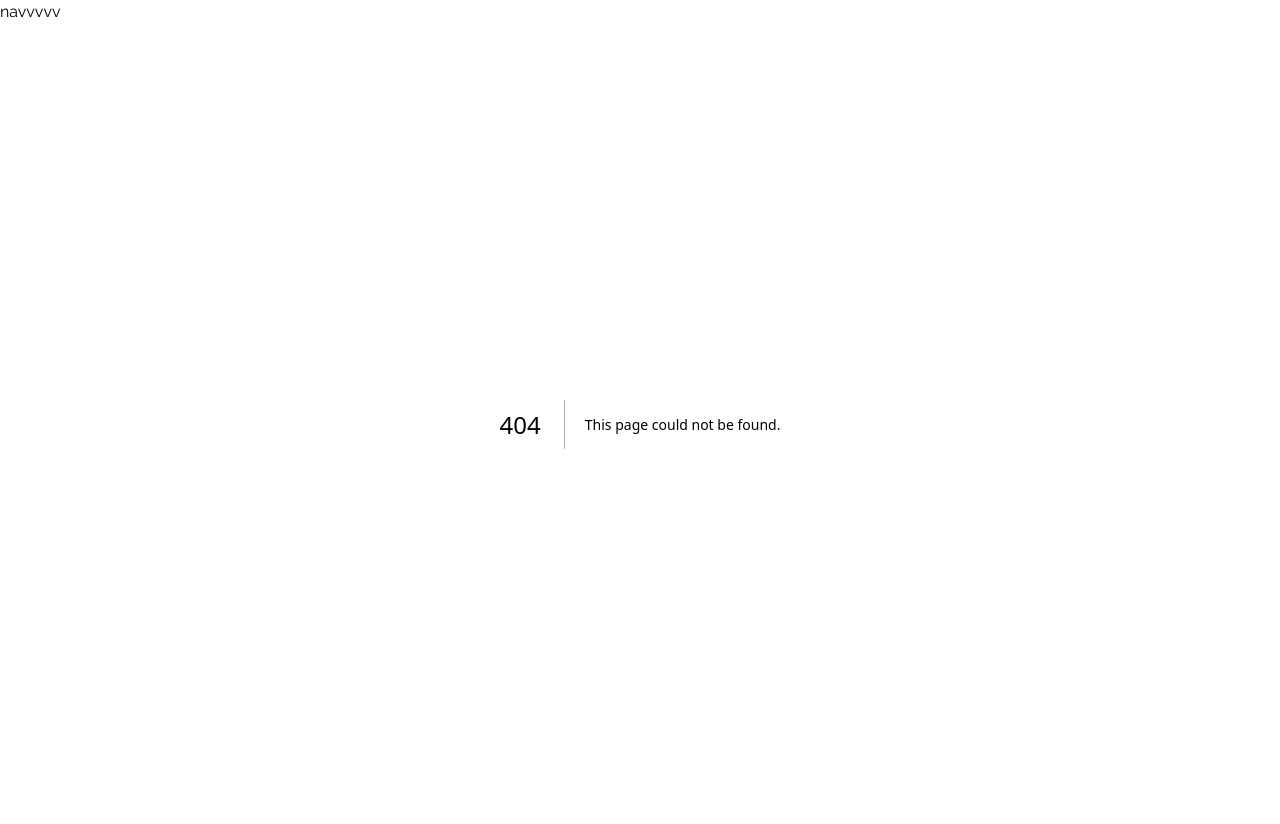
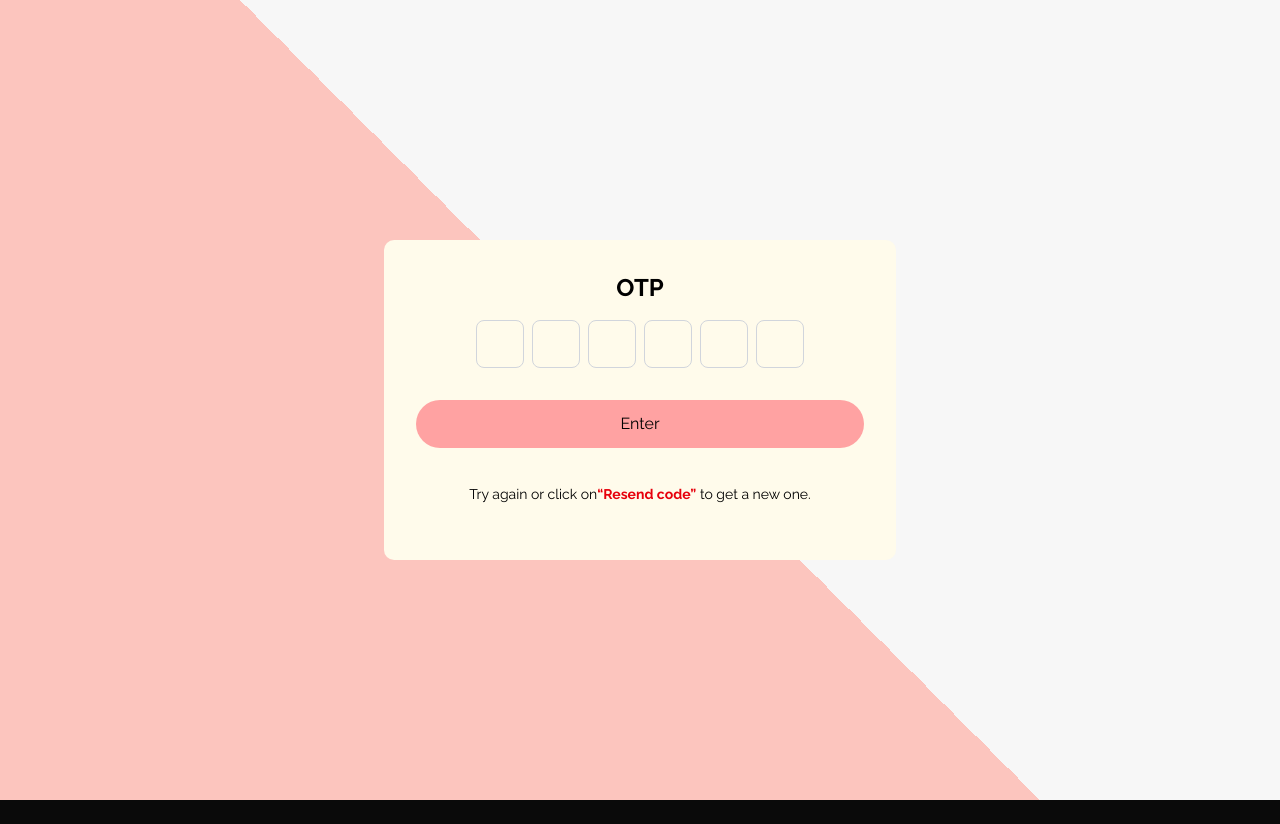
Before and after one commit to JBartrop/emergency-response-app, a Next.js app: page /auth/otp in a window 1280 px wide. Before the commit this address had no page. After the commit the page ends 800 px from the top, so only its background shows below. Built offline with nearby package versions, Linux system fonts and the light colour scheme.

Commit message:
ongoing here

```diff
--- a/app/auth/login/page.tsx
+++ b/app/auth/login/page.tsx
@@ -5,6 +5,7 @@ import Input from "../../components/input";
 import Link from "next/link";
 import { HiEyeSlash } from "react-icons/hi2";
 import { FaEye, FaKey, FaUser } from "react-icons/fa6";
+import { useRouter } from "next/navigation";
 
 
 
@@ -13,6 +14,8 @@ export async function LoginAction() {
     await new Promise(res=> setTimeout(res, Math.random() * 1000)) ;
 }
 const Login: React.FC = () => {
+
+    const router = useRouter();
 
 
     const [showPassword, setShowPassword] = useState<boolean>(false)
@@ -44,6 +47,7 @@ const Login: React.FC = () => {
             password: ""
         })
         isSubmitting(false);
+        router.push("/auth/otp")
     };
 
     return (
--- /dev/null
+++ b/app/auth/otp/page.tsx
@@ -0,0 +1,18 @@
+
+import React from "react";
+import Otpinput from "../../components/otpinput";
+
+const Otp: React.FC = () => {
+    return (
+        <section className="bg-amber-50 rounded-lg p-8     w-10/12   sm:w-1/2   lg:w-2/5  ">
+            <div >
+                <h1 className="text-center uppercase font-bold text-2xl text-black mb-4 ">otp</h1>
+                <Otpinput length={6} />
+                <button></button>
+            </div>
+
+        </section>
+    )
+}
+
+export  default Otp;
--- a/app/auth/register/page.tsx
+++ b/app/auth/register/page.tsx
@@ -6,6 +6,7 @@ import Link from "next/link";
 import { HiEyeSlash } from "react-icons/hi2";
 import { FaEye, FaKey, FaMailchimp, FaNoteSticky, FaPhone, FaUser } from "react-icons/fa6";
 import { MdEmail } from "react-icons/md";
+import { useRouter } from "next/navigation";
 
 
 
@@ -14,6 +15,8 @@ export async function RegisterAction() {
     await new Promise(res=> setTimeout(res, Math.random() * 1000)) ;
 }
 const Register: React.FC = () => {
+
+    const router = useRouter();
 
 
     const [showPassword, setShowPassword] = useState<boolean>(false)
@@ -53,6 +56,7 @@ const Register: React.FC = () => {
             telephoneNumber: "",
         })
         isSubmitting(false);
+        router.push("/auth/otp")
     };
 
     return (
@@ -90,7 +94,7 @@ const Register: React.FC = () => {
                 <button className="absolute inset-y-0 left-0 flex items-center pl-6 text-sm text-gray-600">
                     <FaPhone />
                 </button>
-                <Input type="text" name="telephoneNumber" placeholder="enter email" value={inputdata.telephoneNumber} onChange={handleChange} />
+                <Input type="text" name="telephoneNumber" placeholder="enter telephone number" value={inputdata.telephoneNumber} onChange={handleChange} />
             </div>
 
             <label className="text-gray-800">Email</label>
--- /dev/null
+++ b/app/components/otpinput.tsx
@@ -0,0 +1,99 @@
+'use client';
+import React, { useRef, useState } from "react";
+import { toast } from "react-toastify";
+// import Link from "next/link";
+
+interface OtpInputProps {
+    length: number;
+}
+
+
+const Otpinput: React.FC <OtpInputProps> = ({length}) => {
+
+    const [otp, setOtp] = useState<string[]>(new Array(length).fill(""));
+    const [disabledbutton, setdisabledbutton] = useState<boolean>(false)
+
+    // const inputRefs = useRef<HTMLInputElement[]>([]);
+    const inputRefs = useRef<(HTMLInputElement | null)[]>(new Array(length).fill(null));
+
+
+    const handleChange = (index: number, value: string) => {
+        const newOtp = [...otp];
+        newOtp[index] = value.slice(-1);
+        setOtp(newOtp);
+
+        if (value && index < length - 1) {
+            inputRefs.current[index + 1]?.focus(); // Move to next input
+        }
+    };
+
+    const handleKeyDown = (index: number, e: React.KeyboardEvent<HTMLInputElement>) => {
+        if(e.key === "Backspace" [index] && index > 0){
+            inputRefs.current[index - 1]?.focus();
+        }
+    }
+
+
+
+
+    const handleSave = async (): Promise<void> => {
+        setdisabledbutton(true)
+        try{
+            await new Promise <void> ((res) => setTimeout(res, Math.random() * 3000));
+            console.log("otp was:", otp);
+            //stringify the otp >>>>>>>>>>>>
+            JSON.stringify(otp)
+            toast.success("otp entered successfully!");
+            // localStorage.setItem("emergencyResponseProfile", JSON.stringify([inputdata]) )
+        }catch(error){
+            console.log(error)
+        }finally{
+            setdisabledbutton(false)
+        }
+
+    }
+
+
+    return (
+        <form method="POST"  action="/" >
+            <div className="flex justify-center gap-2">
+                {otp.map((data, index) => {
+                    return ( <input
+                                type="text"
+                                key={index}
+                                value={data}
+                                maxLength={1}
+                                onChange={(e) => handleChange(index, e.target.value)}
+                                onKeyDown={(e) => handleKeyDown(index, e)}
+                                inputMode="numeric"
+                                // ref={(el) => (inputRefs.current[index] = el)}
+                                pattern="[0-9]*"
+                                className="w-12 h-12 text-center border border-gray-300 rounded-md text-xl focus:border-blue-500 outline-none"
+                             />
+                            )
+                })}
+            </div>
+            <button
+                type="button"
+                onClick={handleSave}
+                disabled={disabledbutton}
+                className="bg-red-300 my-8  text-black px-4 py-3 rounded-full hover:bg-red-400 active:bg-red-500 cursor-pointer duration-300 w-full disabled:cursor-not-allowed "
+            >
+                {disabledbutton ? "Signing In..." : "Enter"}
+            </button>
+            <div className="flex-shrink w-full text-center">
+                <p className="text-black text-sm mt-1">
+                    Try again or click on
+                    <strong className="font-bold text-red-600">
+                        <button
+                        className="cursor-pointer"
+                        onClick={(e) => {e.preventDefault(); console.log("code was resent")}}
+                        >“Resend code”</button>
+                    </strong> to get a new one.
+                </p>
+            </div>
+        </form>
+    )
+}
+
+export  default Otpinput;
--- a/app/components/sidebar.tsx
+++ b/app/components/sidebar.tsx
@@ -1,8 +1,68 @@
-import React from "react";
+'use client';
+import Link from "next/link";
+import React, { ReactNode, useState } from "react";
+import { BiLogOut } from "react-icons/bi";
+import { FaHome, FaUser } from "react-icons/fa";
+import { FaLocationDot } from "react-icons/fa6";
+
+
+interface MenuProps{
+    id:number;
+    name:string;
+    icon:ReactNode;
+    link:string;
+    onClick?: () => void;
+};
+
+const menuitems: MenuProps[] = [
+    {
+        id: 1,
+        name: "Home",
+        link: "/",
+        icon: <FaHome size={20} />
+    },
+    {
+        id: 2,
+        name: "Personnel",
+        link: "/personnel",
+        icon: <FaUser size={20} />
+    },
+    {
+        id: 3,
+        name: "Incidents",
+        link: "/incidents",
+        icon: <FaLocationDot size={20} />
+    }
+];
 
 const Sidebar: React.FC = () => {
+
+    const [activeIndex, setActiveIndex] = useState<number | null>(null);
+
+    const handleClick = (event: React.MouseEvent<HTMLLIElement>, index: number) => {
+        event.preventDefault();
+        setActiveIndex(index)
+        console.log("i was clicked")
+    }
+
     return(
-        <nav>sidebar</nav>
+        <nav className="top-0 left-0 h-full absolute w-64 bg-white text-black p-4 shadow-xl shadow-gray-400 ">
+            <h2 className="mb-8 uppercase mt-4">Emergency response </h2>
+            <ul>
+                {menuitems.map((item,index) => (
+                    <li key={index} className="border-b border-b-red-300 py-4" onClick={(event) =>  handleClick(event, index)}>
+                        <Link href={item.link} className={` flex items-center hover:pl-4 hover:text-red-300 duration-200 focus:text-red-500 ${activeIndex === index ? "text-red-500 font-bold" : "text-gray-700"}`}>
+                            <span className="mr-2">{item.icon}</span>{item.name}
+                        </Link>
+                    </li>
+                ))}
+
+
+            </ul>
+            <div className="absolute bottom-5 right-5 flex ">
+                <Link href="#" title="logout" ><BiLogOut size={26} /></Link>
+            </div>
+        </nav>
     )
 }
 
--- a/app/globals.css
+++ b/app/globals.css
@@ -53,7 +53,6 @@ body {
 }
 
 .Auth{
-  z-index:50;
   height:100vh;
   width:100%;
   background-image: -webkit-linear-gradient(225deg, #f7f7f7 50%, #fcc5be 50%);
--- a/app/layout.tsx
+++ b/app/layout.tsx
@@ -26,7 +26,6 @@ export default function RootLayout({
       <body
         className={`${RalewaySans.className} ${robotoMono.className} antialiased`}
       >
-        <nav>navvvvv</nav>
         {children}
       </body>
     </html>
--- a/app/page.tsx
+++ b/app/page.tsx
@@ -1,8 +1,11 @@
 // import Image from "next/image";
 // import Link from "next/link";
+import Sidebar from "./components/sidebar";
 
 export default function Home() {
   return (
+    <>
+    <Sidebar />
     <div className="Home grid grid-rows-[20px_1fr_20px] items-center justify-items-center min-h-screen p-8 pb-20 gap-16 sm:p-20 font-[family-name:var(--font-geist-sans)]">
       <main className="flex flex-col gap-8 row-start-2 items-center ">
         <h1> Welcome to Emergency response </h1>
@@ -11,5 +14,6 @@ export default function Home() {
         </div>
       </main>
     </div>
+    </>
   );
 }
```
